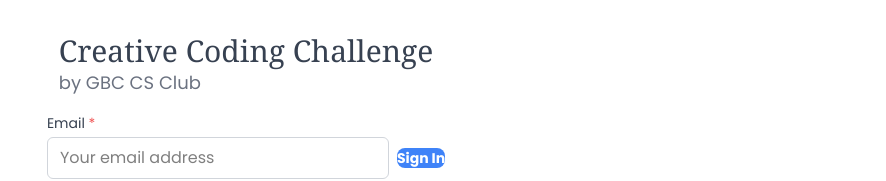
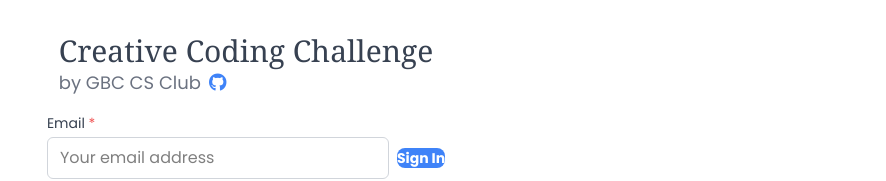
Before and after one commit to gbccsclub/ccc-judging-platform, a React (Vite) app: page / in a window 1280 px wide. Shown: the part 294-475 px from the top of the page, without its empty margins (394-1280 px from the left). Built offline with nearby package versions, Linux system fonts and the light colour scheme; no server answers; a web font is replaced by a local one.

Commit message:
feat: link to github

```diff
--- a/src/components/Title.tsx
+++ b/src/components/Title.tsx
@@ -14,6 +14,11 @@ export default function Title ({
             </h1>
             <p className={(isLoggedIn ? "text-sm" : "text-lg") + ' text-gray-500'}>
                 by GBC CS Club
+                <a
+                    href="https://github.com/gbccsclub/ccc-judging-platform"
+                    className="text-blue-500 hover:underline"
+                    target="_blank"
+                ><i className="fa-brands fa-github text-lg ml-2" /></a>
             </p>
         </div>
     </>
```
